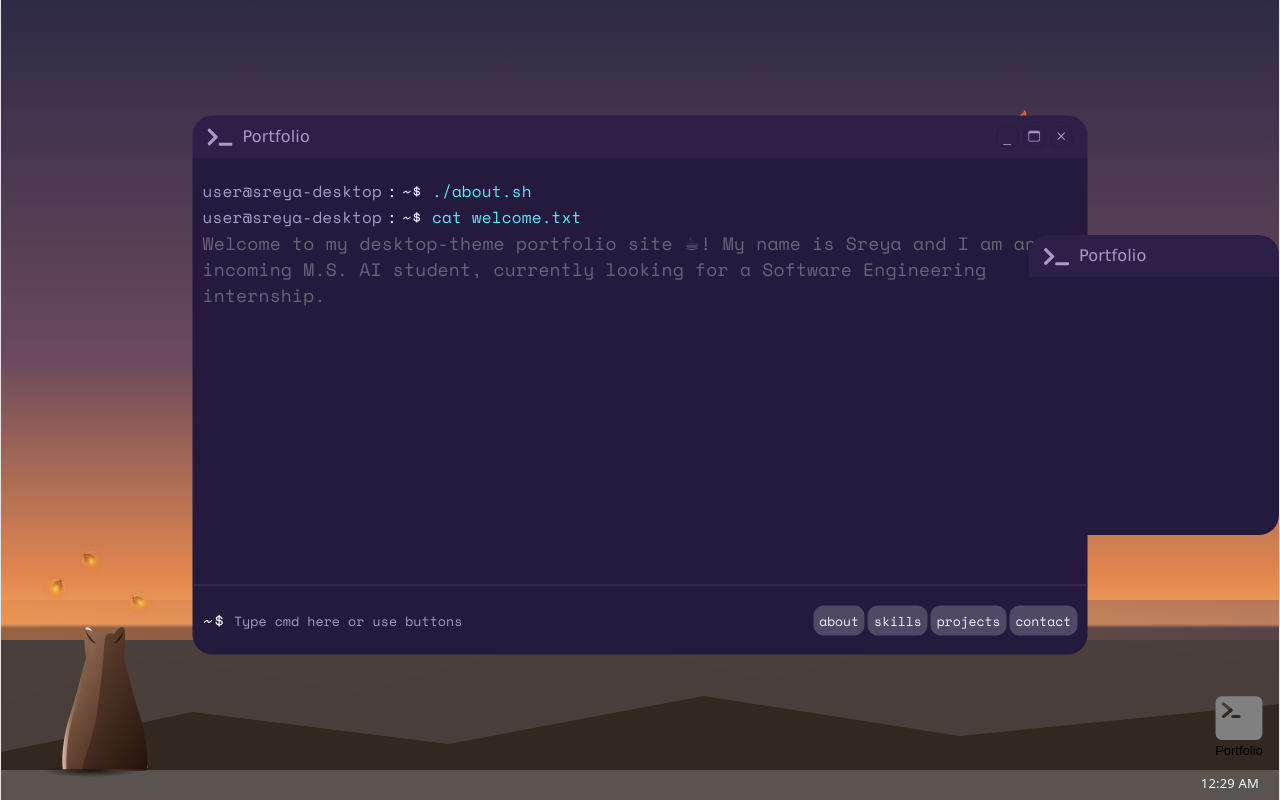
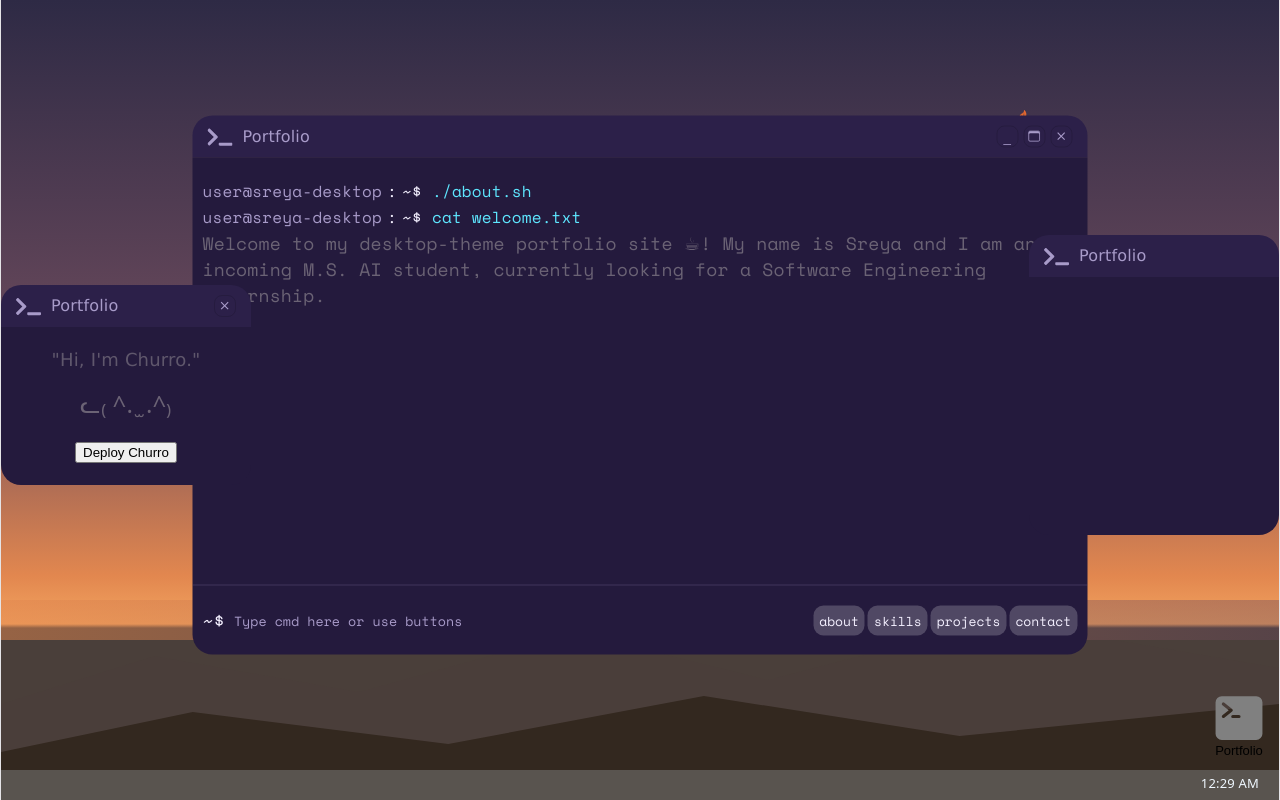
Before and after one commit to tiramisuuuuuuu/portfolio_website_v2, a React (Vite) app: page / in a window 1280 px wide. Built offline with nearby package versions, Linux system fonts and the light colour scheme; a web font is replaced by a local one.

Commit message:
feat: create churro-app

```diff
--- /dev/null
+++ b/src/components/ChurroApp.module.css
@@ -0,0 +1,16 @@
+.emoticonContainer {
+  font-size: x-large;
+  height: 50px;
+  margin-bottom: 20px;
+  display: flex;
+  align-items: flex-end;
+  justify-content: center;
+}
+
+.quotes {
+  height: 20px;
+  margin-top: 20px;
+  font-family:
+    'Lucida Sans', 'Lucida Sans Regular', 'Lucida Grande',
+    'Lucida Sans Unicode', Geneva, Verdana, sans-serif;
+}
--- /dev/null
+++ b/src/components/ChurroApp.tsx
@@ -0,0 +1,93 @@
+import { useContext, useEffect, useRef, useState } from 'react';
+import { motion } from 'motion/react';
+import { AppsContext } from './appsContext';
+import styles from './ChurroApp.module.css';
+
+export default function ChurroApp() {
+  const { churroVisible, setChurroVisible } = useContext(AppsContext);
+
+  const states = {
+    frame1: '',
+    frame2: 'ฅ ฅ',
+    frame3: 'ฅᨐฅ',
+    frame4: 'ฅ^._.^ฅ',
+    rest: 'ᓚ₍ ^. ̫ .^₎',
+    frame5: '',
+    chill: '≽(-˕ - ≼マ',
+    asleep: '/ᐠ - ˕ -マ ᶻ 𝗓 𐰁',
+  };
+  const [animationPhase, setAnimationPhase] = useState(
+    !churroVisible ? 'frame1' : 'frame5'
+  );
+  const timerId = useRef<number>(null);
+
+  useEffect(() => {
+    if (animationPhase === 'chill') {
+      const id = setTimeout(() => {
+        setAnimationPhase('asleep');
+      }, 25000);
+      timerId.current = id;
+    }
+  }, [animationPhase]);
+
+  return (
+    <div>
+      <motion.div
+        key={`${animationPhase}-text`}
+        initial={{ opacity: 0 }}
+        animate={{
+          opacity: 1,
+          transition: {
+            duration: 1,
+            delay: 0.8,
+          },
+        }}
+        className={styles.quotes}
+      >
+        {animationPhase === 'rest' && '"Hi, I\'m Churro."'}
+        {animationPhase === 'asleep' && '"ZZZ"'}
+        {animationPhase === 'chill' && 'What a beautiful sunset.'}
+      </motion.div>
+
+      <motion.div
+        key={`${animationPhase}-emoticon`}
+        initial={{ opacity: 0.5 }}
+        animate={{
+          opacity: 1,
+          transition: {
+            duration: 1,
+          },
+        }}
+        onAnimationComplete={() => {
+          if (animationPhase === 'frame1') {
+            setAnimationPhase('frame2');
+          } else if (animationPhase === 'frame2') {
+            setAnimationPhase('frame3');
+          } else if (animationPhase === 'frame3') {
+            setAnimationPhase('frame4');
+          } else if (animationPhase === 'frame4') {
+            setAnimationPhase('rest');
+          } else if (animationPhase === 'frame5') {
+            setAnimationPhase('chill');
+          }
+        }}
+        className={styles.emoticonContainer}
+      >
+        {states[animationPhase as keyof typeof states]}
+      </motion.div>
+
+      <button
+        onClick={() => {
+          churroVisible
+            ? setAnimationPhase('frame1')
+            : setAnimationPhase('frame5');
+          clearTimeout(timerId.current ?? undefined);
+          timerId.current = null;
+          setChurroVisible(!churroVisible);
+        }}
+      >
+        {!churroVisible ? 'Deploy' : 'Recall'} Churro
+      </button>
+    </div>
+  );
+}
--- a/src/components/DesktopIcons.tsx
+++ b/src/components/DesktopIcons.tsx
@@ -5,6 +5,7 @@ import Window from './Window';
 import TerminalApp from './TerminalApp';
 import { AppsContext } from './appsContext';
 import Churro from './Churro';
+import ChurroApp from './ChurroApp';
 
 const CLOSED = 0;
 const OPEN = 1;
@@ -37,9 +38,14 @@ export default function DesktopIcons() {
       status: CLOSED,
       zIndex: 0,
     },
+    churro: {
+      status: OPEN,
+      zIndex: 0,
+    },
   });
   const firstMount = useRef(true);
   const latestZIndex = useRef(1);
+  const [churroVisible, setChurroVisible] = useState(false);
 
   useEffect(() => {
     firstMount.current = false;
@@ -63,7 +69,7 @@ export default function DesktopIcons() {
     return () => clearTimeout(timerId);
   }, []);
 
-  const openApp = (app: 'terminal' | 'photos') => {
+  const openApp = (app: 'terminal' | 'photos' | 'churro') => {
     setActiveApps((prev) => {
       const prevZIndex = prev[app].zIndex;
       let zIndex;
@@ -105,7 +111,7 @@ export default function DesktopIcons() {
     }));
   };
 
-  const closeApp = (app: 'terminal' | 'photos') => {
+  const closeApp = (app: 'terminal' | 'photos' | 'churro') => {
     setActiveApps((prev) => ({
       ...prev,
       [app]: { status: CLOSED, zIndex: prev[app].zIndex },
@@ -131,7 +137,9 @@ export default function DesktopIcons() {
           onClick={() => openApp('terminal')}
         />
       </div>
-      <AppsContext value={{ openApp, closeApp }}>
+      <AppsContext
+        value={{ openApp, closeApp, churroVisible, setChurroVisible }}
+      >
         <div
           style={{
             position: 'absolute',
@@ -145,7 +153,7 @@ export default function DesktopIcons() {
           <div id="bottom-bar" className={styles.bottomBar} />
 
           <div style={{ position: 'relative', flex: 1, display: 'flex' }}>
-            <Churro />
+            {churroVisible && <Churro />}
 
             {activeApps.terminal.status ? (
               <Window
@@ -172,6 +180,18 @@ export default function DesktopIcons() {
                 zIndex={activeApps.photos.zIndex}
               ></Window>
             ) : null}
+            {activeApps.churro.status ? (
+              <Window
+                width={250}
+                height={200}
+                initialPos="middle-left"
+                close={() => closeApp('churro')}
+                focusWindow={() => openApp('churro')}
+                zIndex={activeApps.churro.zIndex}
+              >
+                {<ChurroApp />}
+              </Window>
+            ) : null}
           </div>
         </div>
       </AppsContext>
--- a/src/components/Window.tsx
+++ b/src/components/Window.tsx
@@ -29,7 +29,7 @@ export default function Window({
   zIndex: number;
   width?: number;
   height?: number;
-  initialPos?: 'top-right' | 'middle-right' | 'bottom-right' | 'center';
+  initialPos?: 'middle-right' | 'middle-left' | 'center';
   children?: ReactNode;
 }) {
   const nodeRef = useRef<HTMLDivElement>(null);
@@ -72,15 +72,10 @@ export default function Window({
     let x = (parent.clientWidth - child.offsetWidth) / 2;
     let y = (parent.clientHeight - child.offsetHeight) / 2;
 
-    if (initialPos === 'top-right') {
+    if (initialPos === 'middle-right') {
       x = parent.clientWidth - child.offsetWidth;
-      y = child.offsetHeight / 2;
-    } else if (initialPos === 'middle-right') {
-      x = parent.clientWidth - child.offsetWidth;
-      y = (parent.clientHeight - child.offsetHeight) / 2;
-    } else if (initialPos === 'bottom-right') {
-      x = parent.clientWidth - child.offsetWidth / 2;
-      y = parent.clientWidth - child.offsetHeight / 2;
+    } else if (initialPos === 'middle-left') {
+      x = 0;
     }
 
     setPosition({ x, y });
--- a/src/components/appsContext.ts
+++ b/src/components/appsContext.ts
@@ -3,4 +3,6 @@ import { createContext } from 'react';
 export const AppsContext = createContext({
   openApp: (app: 'terminal' | 'photos') => {},
   closeApp: (app: 'terminal' | 'photos') => {},
+  churroVisible: false,
+  setChurroVisible: (isVisible: boolean) => {},
 });
```
Also changed, not shown: src/components/Churro.tsx (+4 -4 lines).
